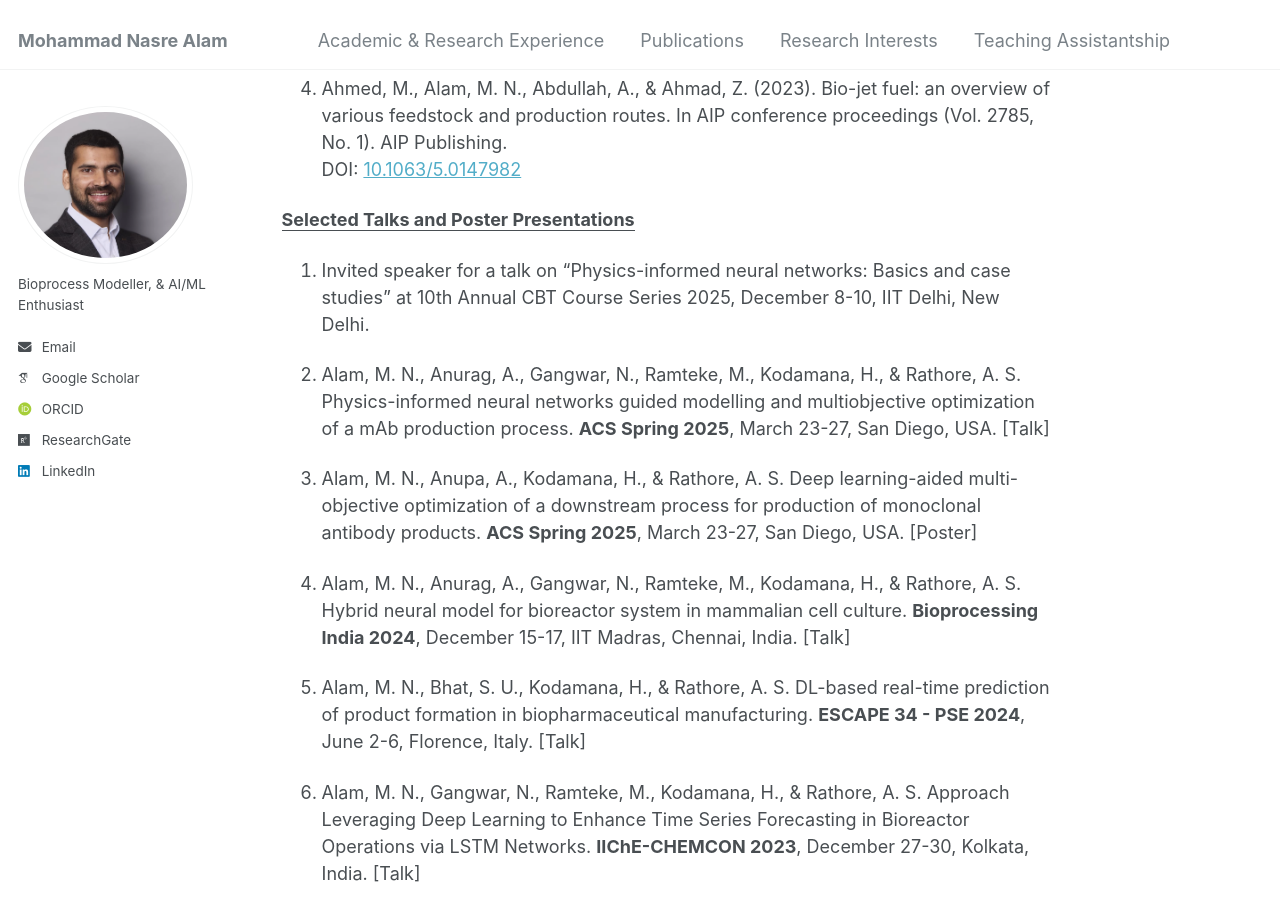
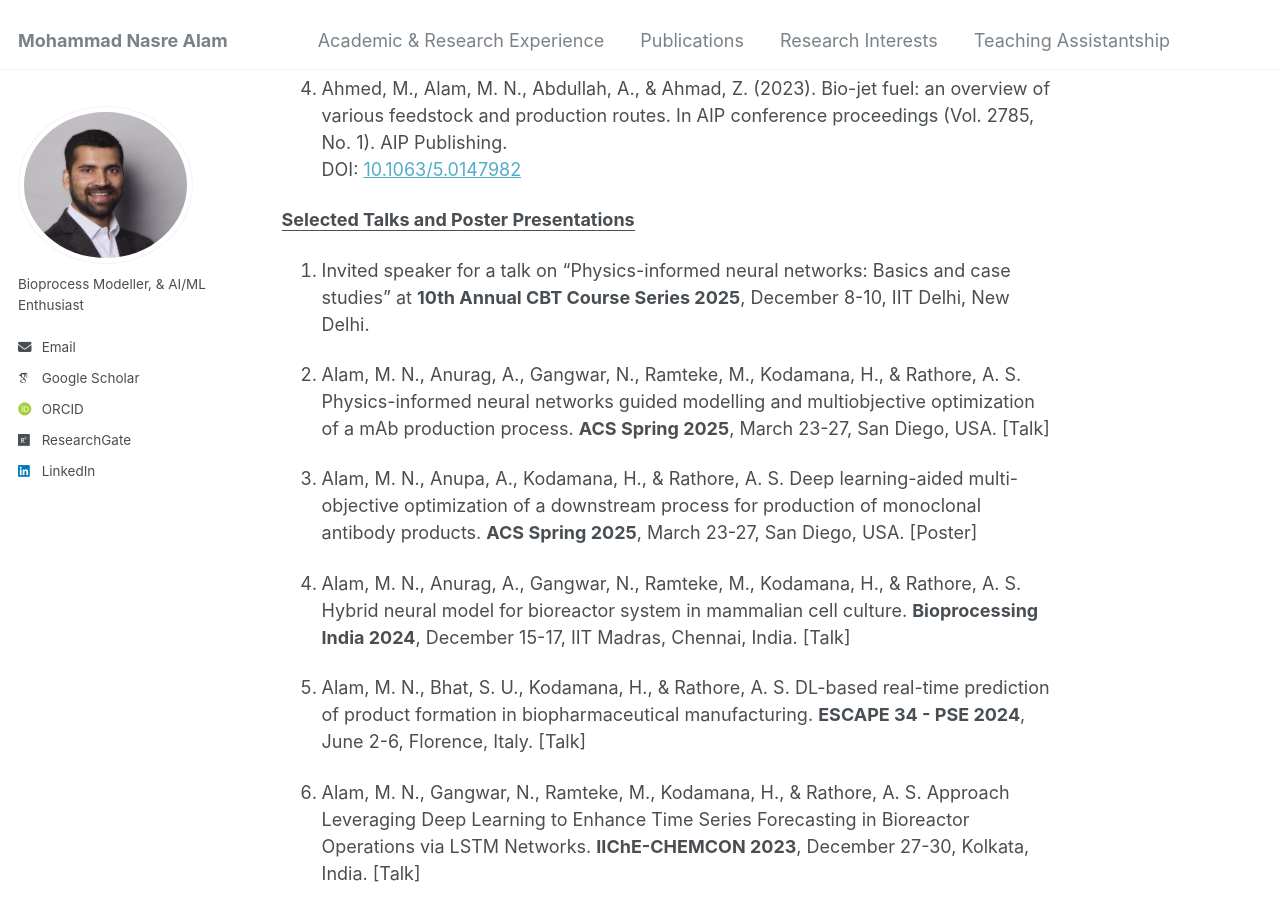
Before and after one commit to mdnasreiit/mdnasreiit.github.io, a Jekyll site: the page built from _pages/publications.md, in a window 1280 px wide and 900 px high, scrolled down 1345 px. Built offline with Jekyll 4.4.1, drawn with Linux system fonts in a browser that asks for light colours; some web fonts are replaced.

```diff
--- a/_pages/publications.md
+++ b/_pages/publications.md
@@ -37,7 +37,7 @@ Cover link: [https://pubs.acs.org/toc/iecred/64/49](https://pubs.acs.org/toc/iec
 
 <ins>**Selected Talks and Poster Presentations**</ins>
 
- 1. Invited speaker for a talk on “Physics-informed neural networks: Basics and case studies” at 10th Annual CBT Course Series 2025, December 8-10, IIT Delhi, New Delhi.
+ 1. Invited speaker for a talk on “Physics-informed neural networks: Basics and case studies” at **10th Annual CBT Course Series 2025**, December 8-10, IIT Delhi, New Delhi.
 
  2. Alam, M. N., Anurag, A., Gangwar, N., Ramteke, M., Kodamana, H., & Rathore, A. S. Physics-informed neural networks guided modelling and multiobjective optimization of a mAb production process. **ACS Spring 2025**, March 23-27, San Diego, USA. [Talk]
 
```
